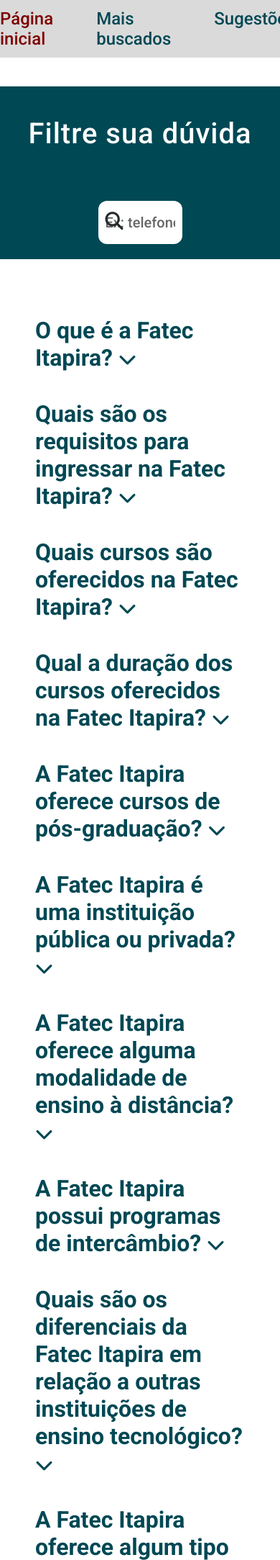
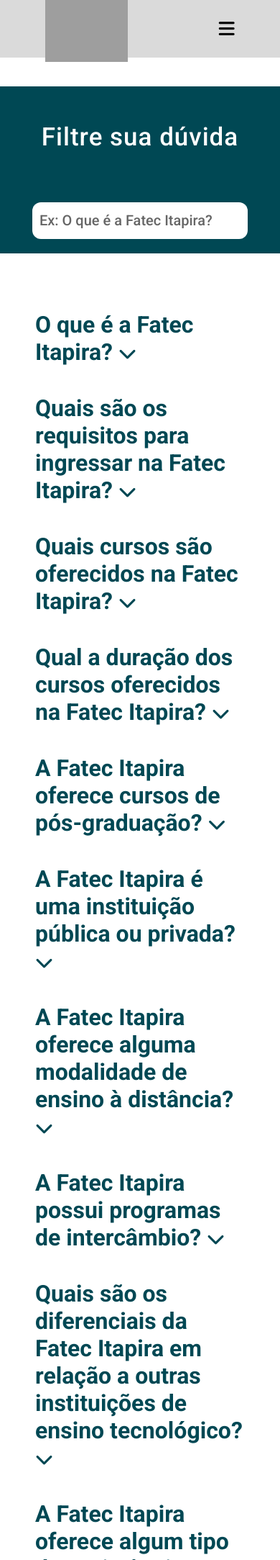
Before and after one commit to rrafaelc/projeto-faq-fatec, a PHP site: page / in a window 390 px wide. Shown: the top 2167 px of the page at 72% size. Run offline with PHP 8.4, Linux system fonts and the light colour scheme; some libraries are stand-ins or nearby versions; grey boxes are pictures that could not be loaded.

Commit message:
ajustando layout e começando responsividade

```diff
--- a/index.html
+++ b/index.html
@@ -1,5 +1,6 @@
 <!DOCTYPE html>
 <html lang="pt-BR">
+
 <head>
   <meta charset="UTF-8" />
   <meta http-equiv="X-UA-Compatible" content="IE=edge" />
@@ -7,27 +8,19 @@
   <title>FAQ FATEC</title>
   <link rel="stylesheet" href="./styles/global.css" />
   <link rel="stylesheet" href="style.css" />
-    <link
-      rel="stylesheet"
-      href="https://cdnjs.cloudflare.com/ajax/libs/font-awesome/6.4.0/css/all.min.css"
-    />
-    <script
-      src="https://kit.fontawesome.com/1aacb3a88a.js"
-      crossorigin="anonymous"
-    ></script>
+  <script src="index.js" defer></script>
+  <link rel="stylesheet" href="https://cdnjs.cloudflare.com/ajax/libs/font-awesome/6.4.0/css/all.min.css" />
+  <script src="https://kit.fontawesome.com/1aacb3a88a.js" crossorigin="anonymous"></script>
 </head>
 
 <body>
   <header>
     <div class="header-content">
       <div class="logo">
-          <img
-            src="./img/fatec_ra_campinas_itapira_cor.svg"
-            alt="Logo da fatec"
-          />
+        <img src="./img/fatec_ra_campinas_itapira_cor.svg" alt="Logo da fatec" />
       </div>
       <div class="nav-items">
-          <a href="/" class="active">Página inicial</a>
+        <a href="/">Página inicial</a>
         <a href="/mais-buscados">Mais buscados</a>
         <a href="/sugestoes">Sugestões</a>
         <a href="/sobre">Sobre</a>
@@ -38,6 +31,14 @@
           <p>Restrita</p>
         </a>
       </div>
+      <div class="menu-hamburger">
+        <i class="fa-solid fa-bars"></i>
+        <div class="menu-hamburger-content">
+          <a href="/">Página inicial</a>
+          <a href="/sobre">Sobre</a>
+          <a href="/login">Área Restrita</a>
+        </div>
+      </div>
     </div>
   </header>
   <section>
@@ -47,7 +48,7 @@
         <form id="formulary">
           <div class="input-container">
             <i class="fas fa-search"></i>
-              <input id="search-input" type="text" placeholder="Ex: telefone" />
+            <input id="search-input" type="text" placeholder="Ex: O que é a Fatec Itapira?" />
           </div>
         </form>
       </div>
@@ -619,19 +620,15 @@
       </div>
       <div class="cps-logo-footer">
         <div class="img-1">
-            <img
-              src="./img/logo_cps_versao_br.png"
-              alt="logo centro paula souza"
-            />
+          <img src="./img/logo_cps_versao_br.png" alt="logo centro paula souza" />
         </div>
         <div class="img-2">
-            <img
-              src="./img/GOV_LOGO_HORIZONTAL_versaÌ_o MONOCROMATICA BRANCA.png"
-              alt="logo governo do estado de sp"
-            />
+          <img src="./img/GOV_LOGO_HORIZONTAL_versaÌ_o MONOCROMATICA BRANCA.png" alt="logo governo do estado de sp" />
         </div>
       </div>
     </div>
+
   </footer>
 </body>
+
 </html>
--- a/index.js
+++ b/index.js
@@ -1,50 +1,62 @@
-const containers = document.querySelectorAll(".faq-container"); // pega todas as divs containers que tem a tag faq-container
-const form = document.querySelector("#formulary");
-const footer = document.querySelector(".footer-container");
-const heart = document.querySelectorAll("#heart");
-const questionDiv = document.querySelectorAll(".question");
+const containers = document.querySelectorAll('.faq-container'); // pega todas as divs containers que tem a tag faq-container
+const form = document.querySelector('#formulary');
+const footer = document.querySelector('.footer-container');
+const heart = document.querySelectorAll('#heart');
+const questionDiv = document.querySelectorAll('.question');
 
 //filter
-form.addEventListener("keyup", (event) => {
+form.addEventListener('keyup', event => {
   event.preventDefault();
   const searchValue = document
-    .querySelector("#search-input")
+    .querySelector('#search-input')
     .value.toLowerCase();
 
-  containers.forEach((container) => {
+  containers.forEach(container => {
     const questionTitle = container
-      .querySelector(".question-title")
+      .querySelector('.question-title')
       .textContent.toLowerCase();
     const content = container
-      .querySelector(".content")
+      .querySelector('.content')
       .textContent.toLowerCase();
 
     if (questionTitle.includes(searchValue) || content.includes(searchValue)) {
-      container.style.display = "block";
+      container.style.display = 'block';
     } else {
-      container.style.display = "none";
+      container.style.display = 'none';
     }
   });
 });
 
 //deixa o coração vermelho ao clicar
-heart.forEach((heart) => {
-  heart.addEventListener("click", () => {
-    heart.classList.toggle("heart-clicked");
+heart.forEach(heart => {
+  heart.addEventListener('click', () => {
+    heart.classList.toggle('heart-clicked');
   });
 });
 
 //effect
-questionDiv.forEach((question) => {
-  question.addEventListener("click", () => {
-    const dropIcon = question.querySelector(".drop");
+questionDiv.forEach(question => {
+  question.addEventListener('click', () => {
+    const dropIcon = question.querySelector('.drop');
     const content = question.nextElementSibling;
     if (content.style.maxHeight) {
       content.style.maxHeight = null;
-      dropIcon.classList.remove("rotate");
+      dropIcon.classList.remove('rotate');
     } else {
       content.style.maxHeight = `${content.scrollHeight}px`;
-      dropIcon.classList.add("rotate");
+      dropIcon.classList.add('rotate');
     }
   });
 });
+
+const hamburgerIcon = document.querySelector('.menu-hamburger');
+const hamburgerContent = document.querySelector('.menu-hamburger-content');
+
+hamburgerIcon.addEventListener('click', function () {
+  hamburgerContent.classList.toggle('show');
+  if (hamburgerContent.classList.contains('show')) {
+    document.body.style.paddingTop = '60px';
+  } else {
+    document.body.style.paddingTop = '0px';
+  }
+});
--- a/style.css
+++ b/style.css
@@ -14,11 +14,11 @@
   width: 100vw;
   background-color: var(--azul-base);
   height: 240px;
+  z-index: -1;
 }
 
 .keyword-content {
   height: 100%;
-
   display: flex;
   flex-direction: column;
   justify-content: center;
@@ -39,15 +39,15 @@
 }
 
 #formulary #search-input {
-  width: 600px;
-  height: 60px;
+  width: 100%;
+  height: 100%;
   padding: 0 10px;
   border-radius: 12px;
-  border: none;
-
   font-size: 2rem;
   font-weight: 500;
+  border: none;
   color: var(--preto-escuro);
+  padding: 0rem 5rem;
 }
 
 #formulary #search-input::placeholder {
@@ -83,7 +83,6 @@
 
 #formulary {
   width: 100%;
-  position: relative;
   display: flex;
   justify-content: center;
 }
@@ -95,43 +94,25 @@
 }
 
 .input-container {
-  width: 30%;
+  width: 35vw;
+  height: 6vh;
   border-radius: 10px;
   font-size: 2rem;
   display: flex;
+  top: 0;
   position: relative;
   justify-content: center;
 }
 
-.input-container input {
-  min-width: 100%;
-  height: 6rem;
-  outline: none;
-  border-radius: 10px;
-  overflow: hidden;
-  border: none;
-  padding: 0 40rem;
-  font-size: 2rem;
-}
 
-form i {
-  color: black;
-  font-size: 25px;
+/* icone dentro do input */
+.input-container i {
   position: absolute;
-  left: 0;
-  padding: 16px 0 0 10px;
-  color: #262b2d;
+  left: 10px;
+  top: 50%;
+  transform: translateY(-50%);
+  font-size: 24px;
   z-index: 99;
-}
-
-form button {
-  min-width: 5rem;
-  height: 5rem;
-  border-radius: 50%;
-  border: none;
-  cursor: pointer;
-  margin-left: 10px;
-  background-color: #dadada;
 }
 
 main {
@@ -200,7 +181,7 @@
   padding: 1rem;
 }
 
-.faq-container h2 > i {
+.faq-container h2>i {
   font-size: 25px;
 }
 
@@ -278,6 +259,18 @@
   color: red !important;
 }
 
+.menu-hamburger-content.show {
+  display: block;
+}
+
+.menu-hamburger {
+  display: none;
+}
+
+.menu-hamburger i {
+  font-size: 25px;
+}
+
 /* ---------------------------------------------------------------- */
 
 @media (max-width: 999px) {
@@ -285,12 +278,95 @@
     flex-direction: column;
     gap: 50px;
   }
+
+  .input-container i {
+    display: none;
+  }
+
+  .login {
+    display: none;
+  }
+
+  .nav-items {
+    display: none;
+  }
+
+  .nav-items {
+    display: none;
+  }
+
+  .menu-hamburger {
+    display: block;
+    position: relative;
+  }
+
+  .menu-hamburger-content {
+    display: none;
+    position: absolute;
+    right: 0;
+    width: 30vw;
+    min-width: 200px;
+    text-align: center;
+    border: 0.5px solid black;
+    border-radius: 5px;
+    background-color: #DADADA;
+  }
+
+  .menu-hamburger-content a {
+    display: block;
+    padding: 1rem;
+    font-size: 1.6rem;
+    font-weight: bold;
+    letter-spacing: .1rem;
+    text-decoration: none;
+  }
+
+  .menu-hamburger-content a:hover {
+    color: #690101
+  }
+
+  .menu-hamburger-content a.active {
+    background-color: #ddd;
+  }
+
+  .header-content {
+    justify-content: space-between;
+  }
+
+  /* formulario */
+  .keyword-container h1 {
+    font-size: 3.5rem;
+    margin-top: 30px;
+  }
+
+  .keyword-container {
+    height: auto;
+    align-items: center;
+    margin: auto;
+    padding: 20px;
+  }
+
+  #formulary #search-input {
+    min-width: 300px;
+    padding: 0 1rem;
+  }
+
+  .input-container i {
+    display: none;
+  }
+
 }
 
 @media (max-width: 1400px) {
   .header-content {
     max-width: 1300px;
+
   }
+
+  .header-content {
+    justify-content: space-around;
+  }
+
   .fatec-footer-logo {
     width: 200px;
   }
--- a/styles/global.css
+++ b/styles/global.css
@@ -38,7 +38,6 @@
   background-color: var(--cinza-fraco);
   z-index: 999;
   height: 80px;
-
   position: fixed;
   top: 0;
 }
@@ -66,7 +65,6 @@
   margin: 0 auto;
   max-width: 1360px;
   height: 100%;
-
   display: flex;
   align-items: center;
   justify-content: space-between;
```
Lines whose indentation alone changed are shown as unchanged.
